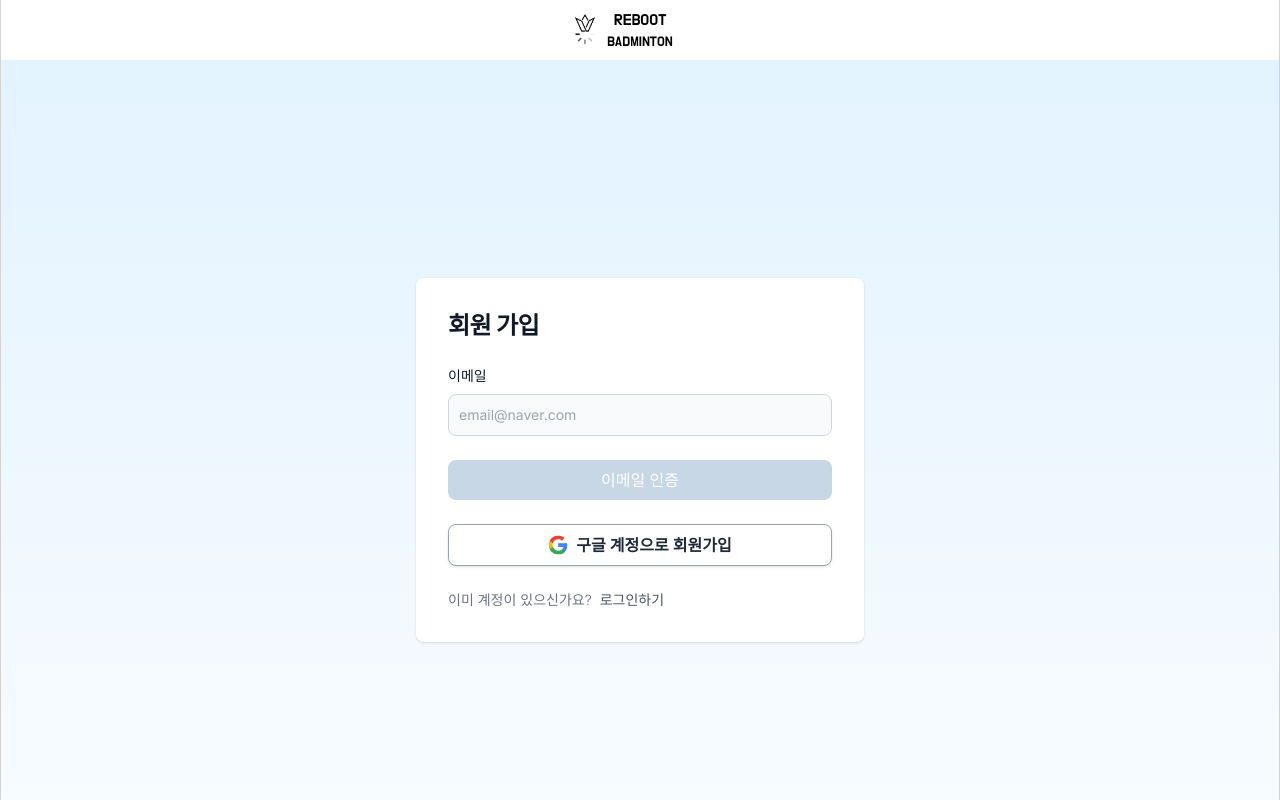
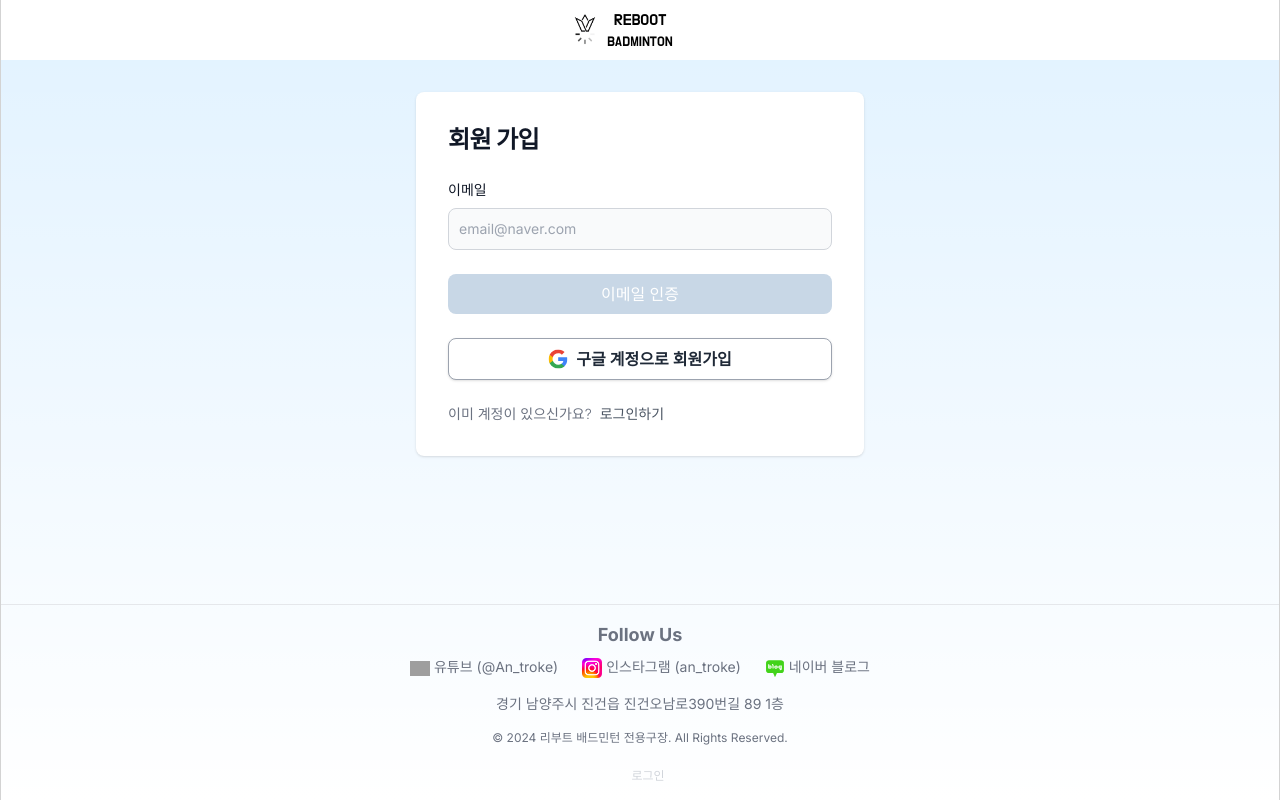
Before and after one commit to reboot-badminton/reboot-homepage, a Next.js app: page /signup in a window 1280 px wide. Shown: the top 800 px of the page. Built offline with nearby package versions, Linux system fonts and the light colour scheme; no server answers; grey boxes are pictures that could not be loaded.

Commit message:
Make footer stay at bottom

```diff
--- a/app/layout.tsx
+++ b/app/layout.tsx
@@ -39,10 +39,12 @@ export default async function RootLayout({
       <AuthProvider>
         <body className={inter.className}>
           <DialogProvider>
-            <div className='container'>
+            <div className='container flex flex-col min-h-screen'>
               <Header />
-              {children}
-              <footer className="mt-4 pt-4 border-t text-center text-gray-500">
+              <main className='flex-grow'>
+                {children}
+              </main>
+              <footer className="w-full pt-4 border-t text-center text-gray-500">
                 <h1 className="text-lg mb-2 font-bold">Follow Us</h1>
                 <div className="text-sm mb-4">
                   <a href="https://www.youtube.com/@An_troke" className="mr-6">
--- a/app/login/page.tsx
+++ b/app/login/page.tsx
@@ -50,7 +50,7 @@ export default function Login() {
   }, [isSignedUp, router]);
 
   return (
-    <main className="flex min-h-screen flex-col items-center justify-center p-8">
+    <main className="flex flex-col items-center justify-center p-8">
       <div className="w-full bg-white rounded-lg shadow md:mt-0 sm:max-w-md xl:p-0">
         <div className="p-6 space-y-4 md:space-y-6 sm:p-8">
           <h1 className="text-xl font-bold leading-tight tracking-tight text-gray-900 md:text-2xl">
--- a/app/signup/SignupLayout.tsx
+++ b/app/signup/SignupLayout.tsx
@@ -28,7 +28,7 @@ export default function SignupLayout({ children }: PropsWithChildren) {
   );
 
   return (
-    <main className="flex min-h-screen flex-col items-center justify-center p-8">
+    <main className="flex flex-col items-center justify-center p-8">
       <div className="w-full bg-white rounded-lg shadow md:mt-0 sm:max-w-md xl:p-0">
         <div className="p-6 space-y-4 md:space-y-6 sm:p-8">
           <h1 className="text-xl font-bold leading-tight tracking-tight text-gray-900 md:text-2xl">
```
